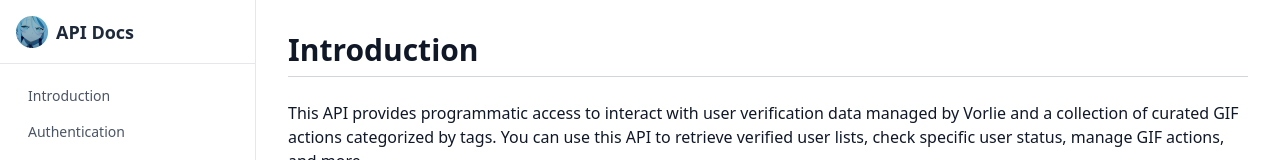
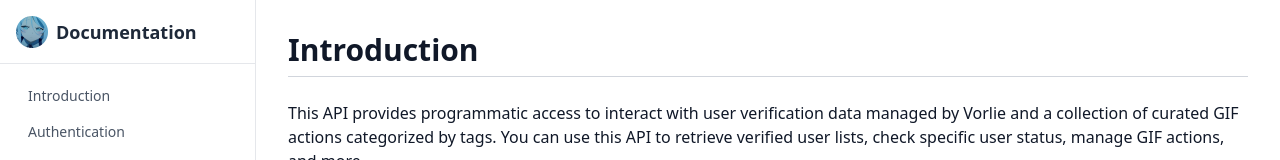
Before and after one commit to vorlie/api-docs, a React (Vite) app: page / in a window 1280 px wide. Shown: the top 160 px of the page. Built offline with nearby package versions, Linux system fonts and the light colour scheme.

Commit message:
feat: Update sidebar link text to 'Documentation' and enhance meta tags in index.html for better SEO

```diff
--- a/index.html
+++ b/index.html
@@ -11,6 +11,16 @@
       href="https://fonts.googleapis.com/css2?family=Noto+Sans:ital,wght@0,100..900;1,100..900&display=swap"
       rel="stylesheet"
     />
+    <meta property="og:title" content="Vorlie | Documentation" />
+    <meta
+      property="og:description"
+      content="Documentation for my API and possible future projects."
+    />
+    <meta property="og:image" content="/icon.png" />
+    <meta property="og:url" content="https://docs.vorlie.pl" />
+    <meta property="og:type" content="website" />
+    <meta property="og:site_name" content="Vorlie" />
+    <meta property="og:locale" content="en_US" />
   </head>
   <body>
     <div id="root"></div>
--- a/src/components/Sidebar.tsx
+++ b/src/components/Sidebar.tsx
@@ -57,7 +57,7 @@ const Sidebar: React.FC = () => {
           to="/"
           className="text-lg font-semibold whitespace-nowrap text-gray-800 dark:text-gray-200"
         >
-          API Docs
+          Documentation
         </NavLink>
       </div>
 
```
